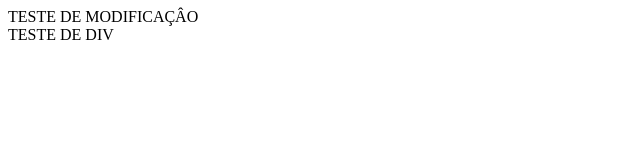
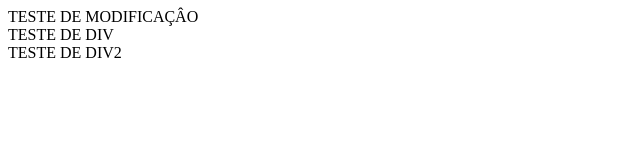
Before and after one commit to eduardolessa78/cursogit, a plain HTML site: page index.html in a window 1280 px wide. Shown: the whole page, without its empty margins (0-640 px from the left). Drawn offline with Linux system fonts and the light colour scheme.

Commit message:
Update index.html
INCLUIDO DIV 2

```diff
--- a/index.html
+++ b/index.html
@@ -9,5 +9,6 @@
 <body>
     TESTE DE MODIFICAÇÂO
     <div>TESTE DE DIV</div>
+    <div>TESTE DE DIV2</div>
 </body>
 </html>
```
